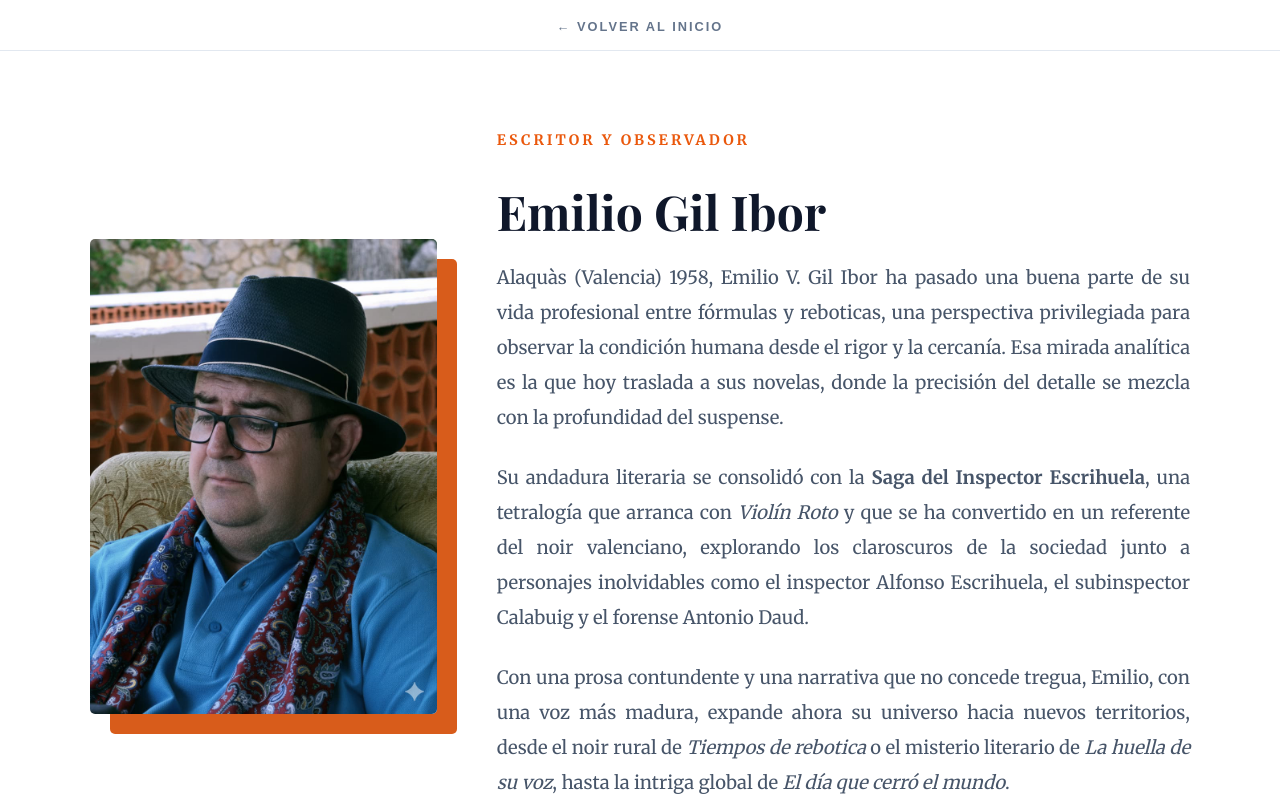
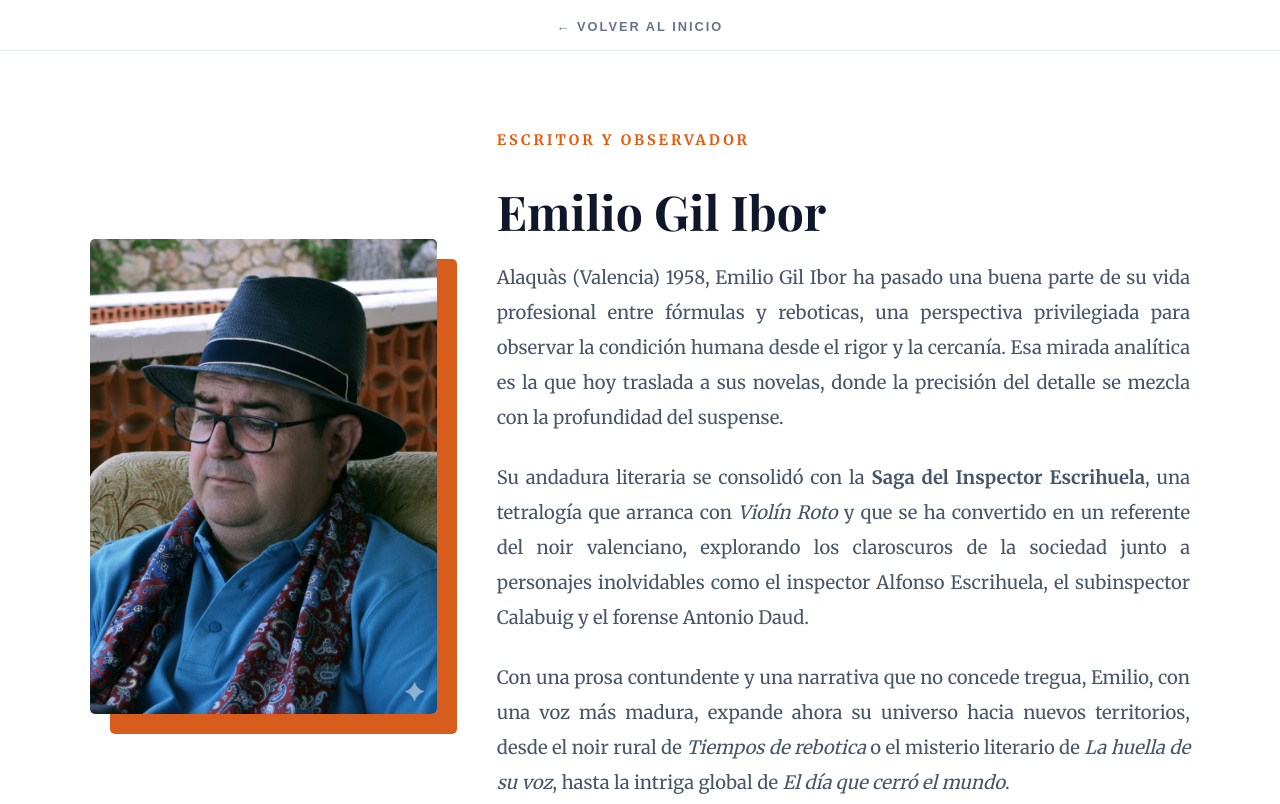
Before and after one commit to egilibor/Web-autor, a plain HTML site: page autor.html in a window 1280 px wide. Shown: the top 804 px of the page. Drawn offline with nearby package versions, Linux system fonts and the light colour scheme.

Commit message:
Update autor.html

```diff
--- a/autor.html
+++ b/autor.html
@@ -139,7 +139,7 @@
 
                 <div class="author-bio">
                     <p>
-                        Alaquàs (Valencia) 1958, Emilio V. Gil Ibor ha pasado una buena parte de su vida profesional entre fórmulas y reboticas, una perspectiva privilegiada para observar la condición humana desde el rigor y la cercanía. Esa mirada analítica es la que hoy traslada a sus novelas, donde la precisión del detalle se mezcla con la profundidad del suspense.
+                        Alaquàs (Valencia) 1958, Emilio Gil Ibor ha pasado una buena parte de su vida profesional entre fórmulas y reboticas, una perspectiva privilegiada para observar la condición humana desde el rigor y la cercanía. Esa mirada analítica es la que hoy traslada a sus novelas, donde la precisión del detalle se mezcla con la profundidad del suspense.
                     </p>
                     <p>
                         Su andadura literaria se consolidó con la <strong>Saga del Inspector Escrihuela</strong>, una tetralogía que arranca con <em>Violín Roto</em> y que se ha convertido en un referente del noir valenciano, explorando los claroscuros de la sociedad junto a personajes inolvidables como el inspector Alfonso Escrihuela, el subinspector Calabuig y el forense Antonio Daud.
```
